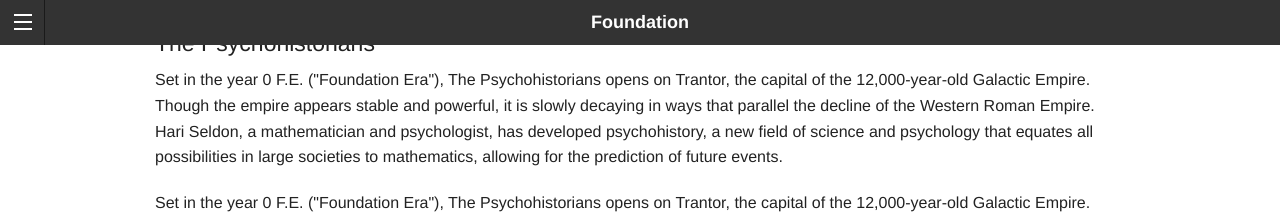
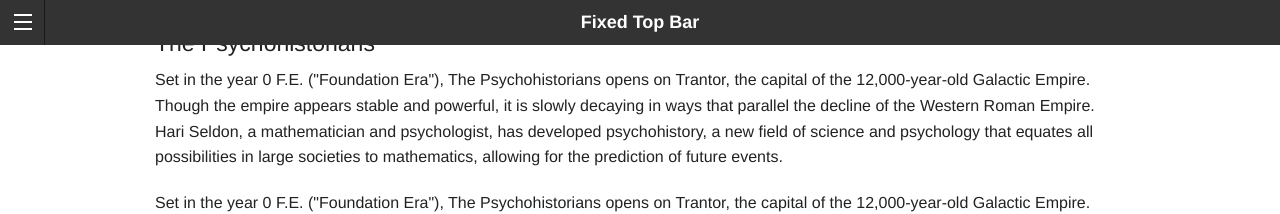
Before and after one commit to pigerla/pigerla.github.com, a Jekyll site: the page assets/foundation/5.5.0/fixed-top-bar.html, which Jekyll copies as it is, in a window 1280 px wide. Shown: the top 214 px of the page. Built offline with Jekyll 4.4.1, drawn with Linux system fonts in a browser that asks for light colours.

Commit message:
modify demo

```diff
--- a/assets/foundation/5.5.0/fixed-top-bar.html
+++ b/assets/foundation/5.5.0/fixed-top-bar.html
@@ -20,7 +20,7 @@
                 </section>
 
                 <section class="middle tab-bar-section">
-                    <h1 class="title">Foundation</h1>
+                    <h1 class="title">Fixed Top Bar</h1>
                 </section>
             </nav>
         </div>  <!-- 结束 -->
```
